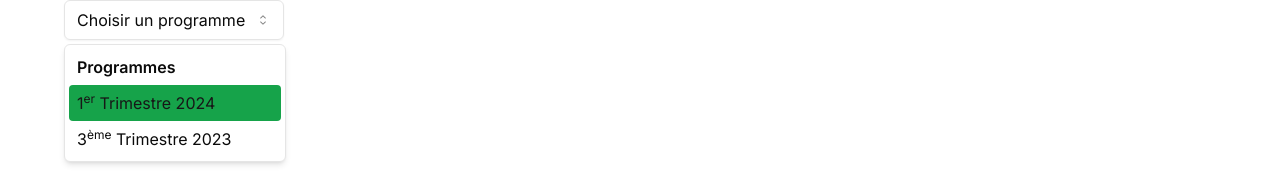
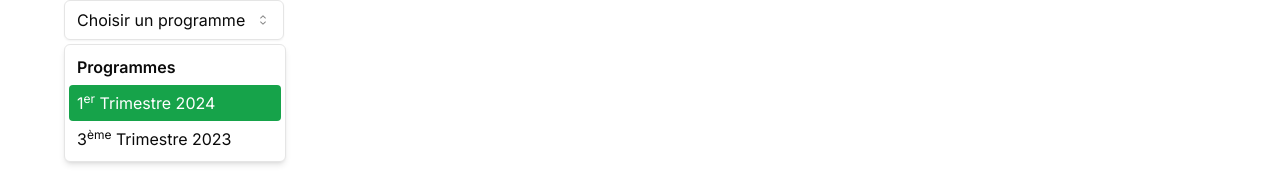
Before and after one commit to SebastienLaurentt/Galopins-Next-V2, a Next.js app: page /parcours in a window 1280 px wide. Both pictures are taken after a click on the button "Choisir un programme". Shown: the part 1846-2021 px from the top of the page. Built offline with nearby package versions, Linux system fonts and the light colour scheme.

Commit message:
update select css from shad cn ui

```diff
--- a/components/ui/select.tsx
+++ b/components/ui/select.tsx
@@ -123,7 +123,7 @@ const SelectItem = React.forwardRef<
   <SelectPrimitive.Item
     ref={ref}
     className={cn(
-      "relative flex w-full cursor-default select-none items-center rounded-sm py-1.5 pl-2 pr-8 text-sm outline-none focus:bg-accent focus:text-accent-foreground data-[disabled]:pointer-events-none data-[disabled]:opacity-50",
+      "relative flex w-full cursor-default select-none items-center rounded-sm py-1.5 pl-2 pr-8 text-sm outline-none focus:bg-accent focus:text-white data-[disabled]:pointer-events-none data-[disabled]:opacity-50",
       className
     )}
     {...props}
```
